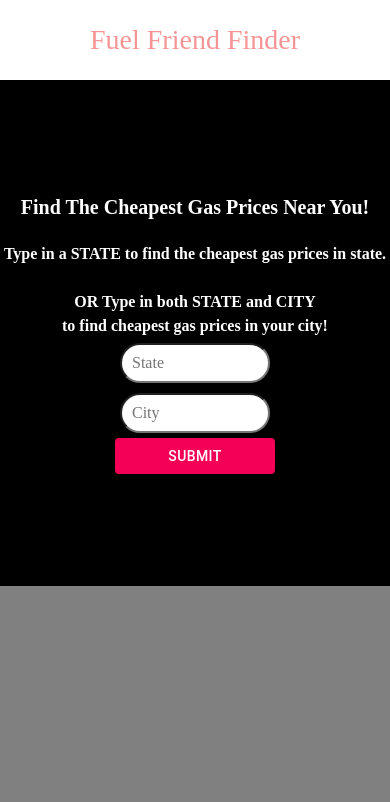
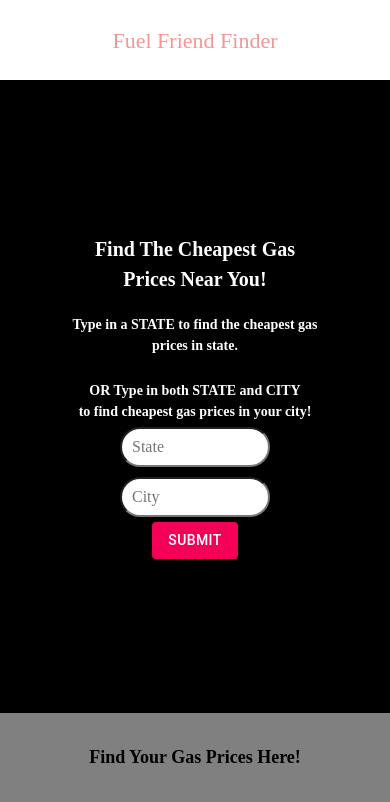
Before and after one commit to JonathanHelvey/fuel-friend-finder, a React (Create React App) app: page / in a window 390 px wide. Shown: the top 802 px of the page. Built offline with nearby package versions, Linux system fonts and the light colour scheme.

Commit message:
fixed phone version

```diff
--- a/src/components/GasChecker.js/GasChecker.css
+++ b/src/components/GasChecker.js/GasChecker.css
@@ -34,15 +34,16 @@
   justify-content: center;
   color: white;
   align-items: center;
+  text-align: center;
 }
 
 @media (max-width: 766px) {
-  sub-titles {
+  .sub-titles {
     font-size: 14px;
   }
 }
 
-input {
+.search-bar {
   background-color: white;
   width: 150px;
   border-radius: 2em;
@@ -53,6 +54,7 @@ input {
 
 .title {
   padding: 20px;
+  text-align: center;
 }
 
 @media (max-width: 766px) {
@@ -66,9 +68,18 @@ input {
     display: flex;
     flex-direction: column;
     justify-content: center;
+    align-items: center;
+  }
+}
+
+@media (max-width: 766px) {
+  .search-bar {
+    display: flex;
+    justify-content: center;
     align-self: center;
   }
 }
+
 
 .padding {
   height: 80px;
@@ -79,3 +90,10 @@ input {
   height: 20px;
   width: auto;
 }
+
+.loading {
+  display: flex;
+  align-self: center;
+  justify-content: center;
+  font-size: 18px;
+}
--- a/src/components/GasChecker.js/GasChecker.js
+++ b/src/components/GasChecker.js/GasChecker.js
@@ -65,15 +65,15 @@ const GasChecker = () => {
             />
             <Button variant="contained" color="secondary" type="button" onClick={() => handleSubmit()}>Submit</Button>
             <div className="message">
-              <h5 style={{ display: 'flex', justifyContent: 'center' }}>{message}</h5>
-              {loading ? <h5 style={{ display: 'flex', justifyContent: 'center' }}>Loading...</h5> : null}
+              {loading ? <h5 className="loading">Loading...</h5> : null}
+              <h5 className="loading">{message}</h5>
             </div>
           </form>
         </div>
       </div>
       <div className="section">
         <div>
-          {loading ? <LoadingSpinner /> : null}
+          {loading ? <LoadingSpinner /> : <h1 className="loading">Find Your Gas Prices Here!</h1>}
           {(!gasData) ? null : (
             <div className="card-container">
               {gasData.data.map((store, index) => {
--- a/src/components/Header/header.css
+++ b/src/components/Header/header.css
@@ -35,6 +35,12 @@
 }
 
 @media (max-width: 766px) {
+  .logo {
+    font-size: 22px;
+  }
+}
+
+@media (max-width: 766px) {
   .header {
     justify-content: center;
   }
--- a/src/pages/App.js
+++ b/src/pages/App.js
@@ -1,6 +1,7 @@
 
 import React from 'react';
 import '../themes/themes.css';
+import '../themes/reset.css';
 
 import Header from '../components/Header';
 import GasChecker from '../components/GasChecker.js';
--- a/src/themes/themes.css
+++ b/src/themes/themes.css
@@ -28,3 +28,11 @@
     padding-right: 14vw;
   }
 }
+
+@media (max-width: 766px) {
+  .section2 {
+    padding-left: 14vw;
+    padding-right: 14vw;
+    height: 75vh;
+  }
+}
```
